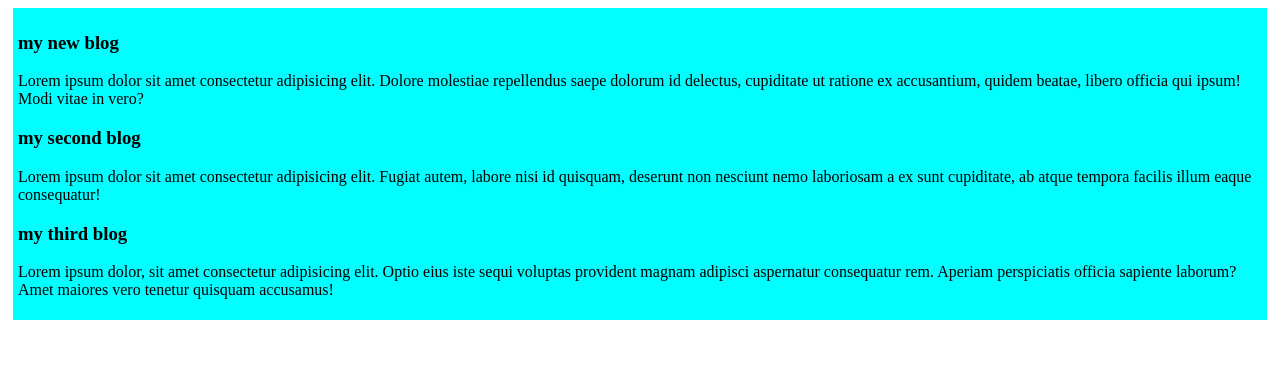
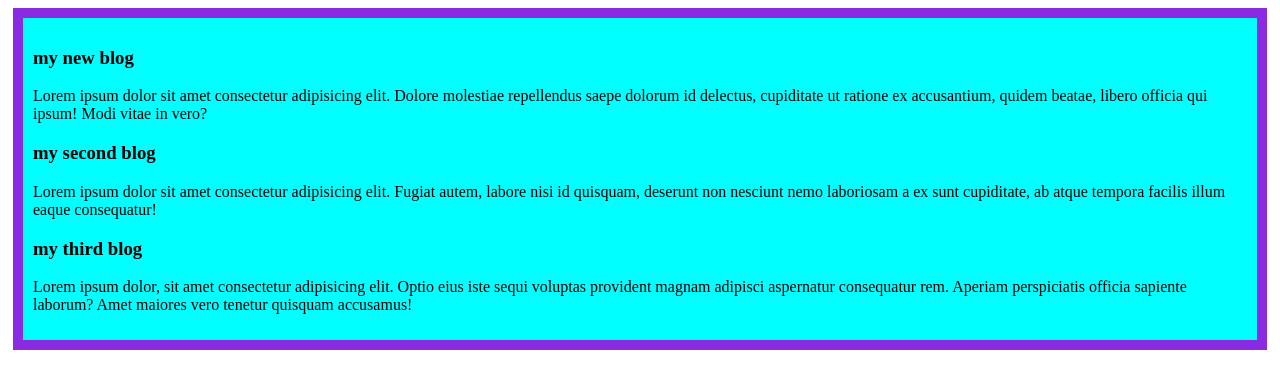
Before and after one commit to sohagislam1111/my-simple-website, a plain HTML site: page index.html in a window 1280 px wide. Drawn offline with Linux system fonts and the light colour scheme.

Commit message:
commit border in my blog

```diff
--- a/styles/blog.css
+++ b/styles/blog.css
@@ -2,5 +2,9 @@
 div{
 background-color: aqua;
 margin: 5px;
-padding: 5px;
+padding: 10px;
+border: 10px solid blueviolet;
 }
+p{
+
+}
```
